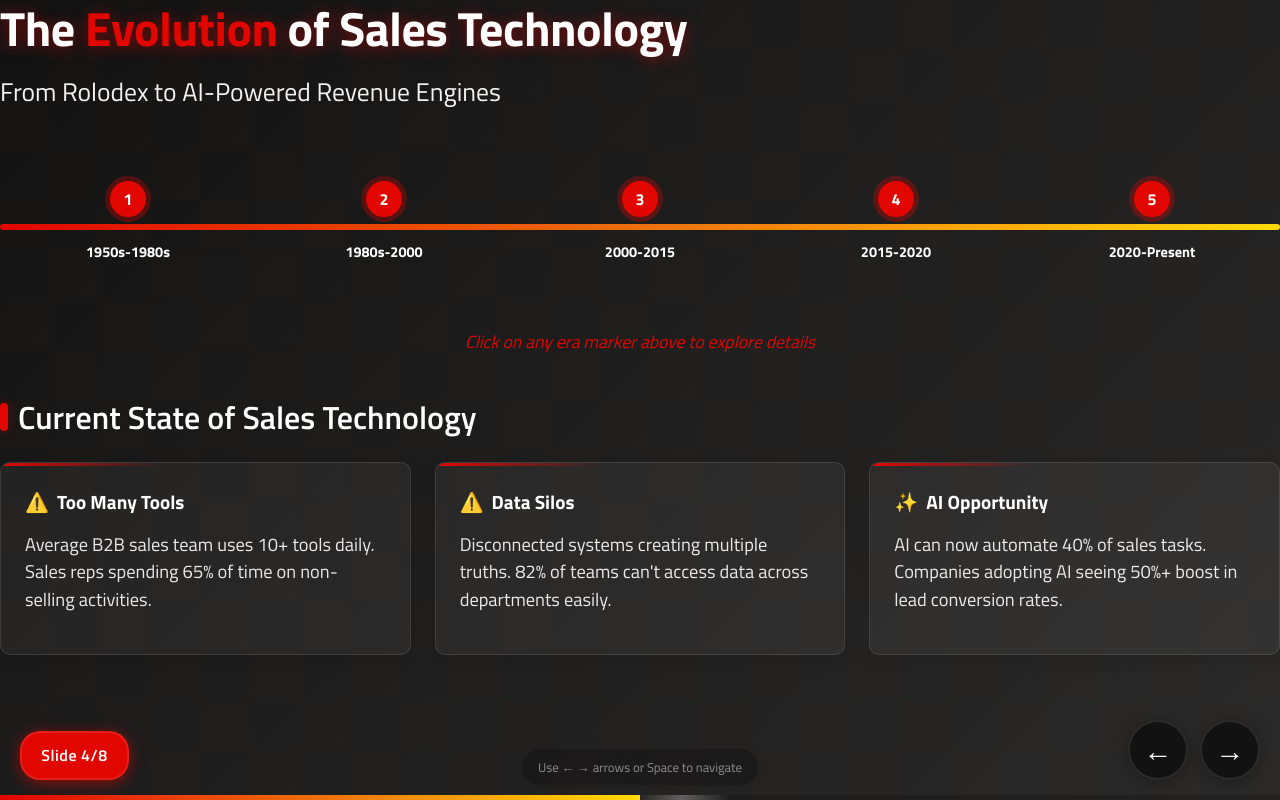
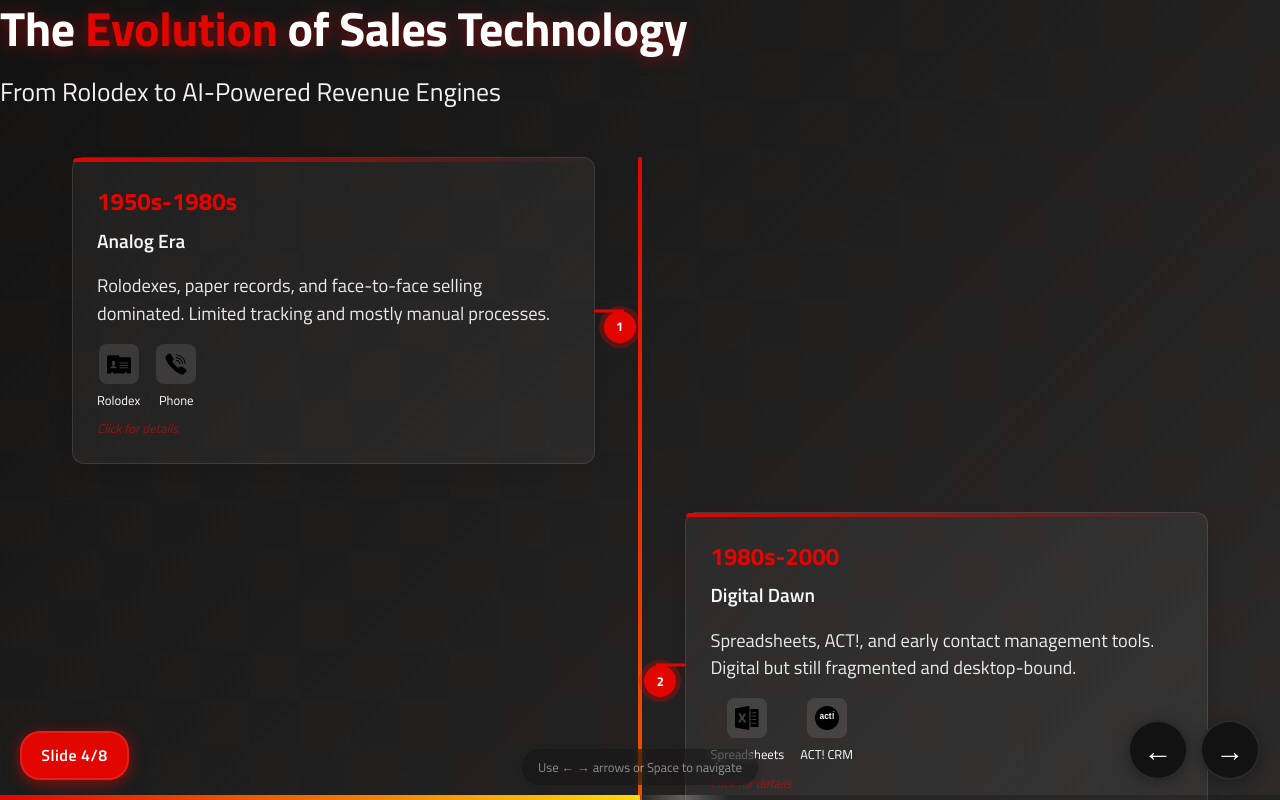
Before and after one commit to DrewRevelate/skills-github-pages, a Next.js app: page /slides/04-sales-tech-evolution in a window 1280 px wide. Built offline with nearby package versions, Linux system fonts and the light colour scheme.

Commit message:
Updated timeline with modern vertical design

```diff
--- a/pages/slides/04-sales-tech-evolution.js
+++ b/pages/slides/04-sales-tech-evolution.js
@@ -28,48 +28,63 @@ const SalesTechEvolution = () => {
   const eras = [
     {
       id: 'era1',
-      title: '1950s-1980s: Analog Era',
+      title: '1950s-1980s',
+      subtitle: 'Analog Era',
       description: 'Rolodexes, paper records, and face-to-face selling dominated. Limited tracking and mostly manual processes.',
       tools: [
         { name: 'Rolodex', icon: '/images/rolodex.svg' },
         { name: 'Phone', icon: '/images/phone.svg' }
-      ]
+      ],
+      icon: '📝',
+      quote: "The era of pen, paper, and manual processes"
     },
     {
       id: 'era2',
-      title: '1980s-2000: Digital Dawn',
+      title: '1980s-2000',
+      subtitle: 'Digital Dawn',
       description: 'Spreadsheets, ACT!, and early contact management tools. Digital but still fragmented and desktop-bound.',
       tools: [
         { name: 'Spreadsheets', icon: '/images/excel.svg' },
         { name: 'ACT! CRM', icon: '/images/act.svg' }
-      ]
+      ],
+      icon: '💾',
+      quote: "The first digital tools emerge but remain desktop-bound"
     },
     {
       id: 'era3',
-      title: '2000-2015: CRM Revolution',
+      title: '2000-2015',
+      subtitle: 'CRM Revolution',
       description: 'Salesforce.com launches cloud CRM. Data centralization, sales pipelines, and tracking become standard.',
       tools: [
         { name: 'Salesforce', icon: '/images/salesforce.svg' },
         { name: 'Oracle', icon: '/images/oracle.svg' }
-      ]
+      ],
+      icon: '☁️',
+      quote: "Cloud CRM transforms data accessibility and collaboration"
     },
     {
       id: 'era4',
-      title: '2015-2020: Sales Tech Explosion',
+      title: '2015-2020',
+      subtitle: 'Sales Tech Explosion',
       description: 'Specialized tools for every part of the sales process. Software proliferation leads to "app fatigue".',
       tools: [
         { name: 'HubSpot', icon: '/images/hubspot.svg' },
         { name: 'Gong', icon: '/images/gong.svg' }
-      ]
+      ],
+      icon: '🧩',
+      quote: "Specialized tools create powerful but fragmented stacks"
     },
     {
       id: 'era5',
-      title: '2020-Present: AI & RevOps Era',
+      title: '2020-Present',
+      subtitle: 'AI & RevOps Era',
       description: 'AI-driven insights, unified platforms, and cross-functional RevOps teams bring alignment and efficiency.',
       tools: [
         { name: 'AI', icon: '/images/gpt.svg' },
         { name: 'Cloud Integration', icon: '/images/cloud.svg' }
-      ]
+      ],
+      icon: '🤖',
+      quote: "AI and automation drive the next generation of sales"
     }
   ];
 
@@ -100,114 +115,230 @@ const SalesTechEvolution = () => {
 
           <motion.div
             className="timeline-container"
-            initial="hidden"
-            animate="visible"
-            variants={staggerContainer}
+            initial={{ opacity: 0 }}
+            animate={{ opacity: 1 }}
+            transition={{ duration: 0.8, delay: 0.3 }}
             style={{
-              margin: '2.5rem 0',
+              margin: '2rem 0 3rem',
+              position: 'relative',
+              padding: '0 20px'
+            }}
+          >
+            {/* Modern vertical timeline implementation */}
+            <div
+              style={{
+                maxWidth: '1200px',
+                margin: '0 auto',
                 position: 'relative'
               }}
             >
-            <div
-              className="timeline-track"
-              style={{
-                position: 'relative',
-                paddingTop: '2rem',
-                paddingBottom: '2rem'
-              }}
-            >
+              {/* Central timeline line */}
               <motion.div
-                className="timeline-line"
-                initial={{ width: 0 }}
-                animate={{ width: '100%' }}
-                transition={{ duration: 1.2, ease: "easeOut" }}
+                initial={{ height: 0 }}
+                animate={{ height: '100%' }}
+                transition={{ duration: 1.2, delay: 0.5 }}
                 style={{
                   position: 'absolute',
-                  top: '50%',
-                  left: 0,
-                  right: 0,
-                  height: '6px',
-                  background: 'linear-gradient(90deg, var(--racing-red), var(--accent-yellow))',
-                  transform: 'translateY(-50%)',
-                  borderRadius: '3px',
+                  left: '50%',
+                  top: 0,
+                  bottom: 0,
+                  width: '4px',
+                  background: 'linear-gradient(to bottom, var(--racing-red), var(--accent-yellow))',
+                  transform: 'translateX(-50%)',
+                  borderRadius: '4px',
                   zIndex: 1
                 }}
-              ></motion.div>
+              />
 
-              <motion.div
-                className="timeline-eras"
-                style={{
-                  display: 'flex',
-                  justifyContent: 'space-between',
-                  position: 'relative',
-                  zIndex: 2
-                }}
-              >
+              {/* Timeline entries */}
               {eras.map((era, index) => (
                 <motion.div
                   key={era.id}
-                    className={`timeline-era ${activeEra === era.id ? 'active' : ''}`}
-                    variants={{
-                      hidden: { opacity: 0, y: 30 },
-                      visible: {
-                        opacity: 1,
-                        y: 0,
-                        transition: { delay: 0.3 + (index * 0.1), duration: 0.5 }
-                      }
+                  initial={{ opacity: 0, y: 20 }}
+                  animate={{ opacity: 1, y: 0 }}
+                  transition={{ duration: 0.5, delay: 0.5 + (index * 0.2) }}
+                  style={{
+                    display: 'flex',
+                    justifyContent: index % 2 === 0 ? 'flex-start' : 'flex-end',
+                    position: 'relative',
+                    zIndex: 2,
+                    margin: '3rem 0',
+                    padding: '0 2rem'
                   }}
+                >
+                  {/* Timeline entry content */}
+                  <motion.div
+                    className={`timeline-entry ${activeEra === era.id ? 'active' : ''}`}
+                    whileHover={{ scale: 1.02, boxShadow: '0 10px 30px rgba(0,0,0,0.15)' }}
+                    onClick={() => setActiveEra(activeEra === era.id ? null : era.id)}
                     style={{
-                      flex: '1',
-                      textAlign: 'center',
-                      padding: '0 0.8rem',
-                      position: 'relative'
+                      background: activeEra === era.id ? 'rgba(225,6,0,0.1)' : 'rgba(255,255,255,0.05)',
+                      borderRadius: '12px',
+                      padding: '1.5rem',
+                      width: '46%',
+                      boxShadow: '0 5px 15px rgba(0,0,0,0.1)',
+                      border: activeEra === era.id ? '1px solid rgba(225,6,0,0.3)' : '1px solid rgba(255,255,255,0.1)',
+                      position: 'relative',
+                      cursor: 'pointer',
+                      transition: 'all 0.3s ease'
                     }}
-                    onClick={() => setActiveEra(activeEra === era.id ? null : era.id)}
                   >
+                    {/* Era marker dot connecting to timeline */}
                     <motion.div
-                      className="era-marker"
-                      whileHover={{ scale: 1.2, boxShadow: '0 0 0 8px rgba(225, 6, 0, 0.2)' }}
+                      whileHover={{ scale: 1.2 }}
                       animate={activeEra === era.id ?
                         { scale: 1.2, boxShadow: '0 0 0 8px rgba(225, 6, 0, 0.2)' } :
                         { scale: 1, boxShadow: '0 0 0 5px rgba(225, 6, 0, 0.3)' }
                       }
-                      transition={{ duration: 0.3 }}
                       style={{
-                        width: '36px',
-                        height: '36px',
+                        position: 'absolute',
+                        top: '50%',
+                        [index % 2 === 0 ? 'right' : 'left']: '-42px',
+                        width: '32px',
+                        height: '32px',
+                        borderRadius: '50%',
                         background: 'var(--racing-red)',
-                        borderRadius: '50%',
-                        margin: '0 auto 1.5rem',
-                        boxShadow: '0 0 0 5px rgba(225, 6, 0, 0.3)',
-                        cursor: 'pointer',
+                        transform: 'translateY(-50%)',
                         display: 'flex',
                         alignItems: 'center',
                         justifyContent: 'center',
                         color: 'white',
                         fontWeight: 'bold',
-                        fontSize: '1rem'
+                        fontSize: '0.8rem',
+                        zIndex: 10,
+                        boxShadow: '0 0 0 5px rgba(225, 6, 0, 0.3)'
                       }}
                     >
                       {index + 1}
                     </motion.div>
 
+                    {/* Timeline connector line from dot to content */}
                     <motion.div
-                      className="era-title"
+                      initial={{ width: 0 }}
+                      animate={{ width: '30px' }}
+                      transition={{ duration: 0.3, delay: 0.8 + (index * 0.2) }}
                       style={{
-                        fontSize: '0.9rem',
-                        fontWeight: 'bold',
-                        marginBottom: '0.5rem',
-                        color: activeEra === era.id ? 'var(--racing-red)' : 'white',
-                        transition: 'color 0.3s ease'
+                        position: 'absolute',
+                        top: '50%',
+                        [index % 2 === 0 ? 'right' : 'left']: '-30px',
+                        height: '3px',
+                        background: 'var(--racing-red)',
+                        transform: 'translateY(-50%)',
+                        zIndex: 3
+                      }}
+                    />
+
+                    {/* Year and title with colored top border */}
+                    <motion.div
+                      initial={{ width: 0 }}
+                      animate={{ width: '100%' }}
+                      transition={{ delay: 0.6 + (index * 0.2), duration: 0.8 }}
+                      style={{
+                        position: 'absolute',
+                        top: 0,
+                        left: 0,
+                        height: '4px',
+                        background: 'linear-gradient(90deg, var(--racing-red), transparent)',
+                        borderTopLeftRadius: '12px',
+                        borderTopRightRadius: '12px'
+                      }}
+                    />
+
+                    <motion.h3
+                      style={{
+                        fontSize: '1.5rem',
+                        color: 'white',
+                        marginBottom: '0.3rem',
+                        display: 'flex',
+                        alignItems: 'center',
+                        gap: '8px'
                       }}
                     >
-                      {era.title.split(':')[0]}
+                      <span style={{color: 'var(--racing-red)'}}>{era.title}</span>
+                    </motion.h3>
+
+                    <motion.div
+                      style={{
+                        fontSize: '1.2rem',
+                        fontWeight: '600',
+                        marginBottom: '1rem',
+                        color: 'var(--racing-silver)'
+                      }}
+                    >
+                      {era.subtitle}
+                    </motion.div>
+
+                    <p style={{ marginBottom: '1rem' }}>
+                      {era.description}
+                    </p>
+
+                    <motion.div
+                      style={{
+                        display: 'flex',
+                        gap: '1rem',
+                        marginBottom: '0.5rem'
+                      }}
+                    >
+                      {era.tools.map((tool, i) => (
+                        <motion.div
+                          key={i}
+                          whileHover={{ scale: 1.1 }}
+                          style={{
+                            display: 'flex',
+                            flexDirection: 'column',
+                            alignItems: 'center',
+                            gap: '0.4rem'
+                          }}
+                        >
+                          <div
+                            style={{
+                              width: '40px',
+                              height: '40px',
+                              background: 'rgba(255,255,255,0.1)',
+                              borderRadius: '8px',
+                              display: 'flex',
+                              alignItems: 'center',
+                              justifyContent: 'center',
+                              padding: '8px'
+                            }}
+                          >
+                            <img
+                              src={tool.icon}
+                              alt={tool.name}
+                              style={{
+                                width: '100%',
+                                height: '100%',
+                                objectFit: 'contain'
+                              }}
+                            />
+                          </div>
+                          <span style={{ fontSize: '0.8rem' }}>{tool.name}</span>
+                        </motion.div>
+                      ))}
+                    </motion.div>
+
+                    {!activeEra && (
+                      <motion.div
+                        initial={{ opacity: 0 }}
+                        animate={{ opacity: 0.6 }}
+                        transition={{ delay: 1 + (index * 0.2) }}
+                        style={{
+                          fontSize: '0.8rem',
+                          fontStyle: 'italic',
+                          marginTop: '0.5rem',
+                          color: 'var(--racing-red)'
+                        }}
+                      >
+                        Click for details
+                      </motion.div>
+                    )}
                   </motion.div>
                 </motion.div>
               ))}
+            </div>
           </motion.div>
-            </div>
 
-            <AnimatePresence mode="wait">
+          <AnimatePresence>
             {activeEra && (
               <motion.div
                 key={`detail-${activeEra}`}
@@ -221,66 +352,68 @@ const SalesTechEvolution = () => {
                   borderRadius: '10px',
                   boxShadow: '0 8px 25px rgba(0,0,0,0.2)',
                   border: '1px solid rgba(255,255,255,0.1)',
-                    marginTop: '2rem',
-                    position: 'relative'
+                  marginTop: '1rem',
+                  marginBottom: '2rem',
+                  position: 'relative',
+                  maxWidth: '900px',
+                  margin: '0 auto 2rem'
+                }}
+              >
+                {eras.map(era => era.id === activeEra && (
+                  <div key={`detail-content-${era.id}`} className="era-details">
+                    <div
+                      style={{
+                        display: 'flex',
+                        alignItems: 'flex-start',
+                        gap: '1.5rem'
                       }}
                     >
                       <motion.div
+                        initial={{ scale: 0 }}
+                        animate={{ scale: 1 }}
+                        transition={{ type: 'spring', stiffness: 300, damping: 15 }}
                         style={{
-                      position: 'absolute',
-                      top: '-15px',
-                      left: '50%',
-                      transform: 'translateX(-50%)',
-                      width: 0,
-                      height: 0,
-                      borderLeft: '15px solid transparent',
-                      borderRight: '15px solid transparent',
-                      borderBottom: '15px solid rgba(255,255,255,0.05)'
+                          fontSize: '4rem',
+                          lineHeight: 1,
+                          marginTop: '-0.5rem'
                         }}
-                  />
+                      >
+                        {era.icon}
+                      </motion.div>
 
-                  {eras.map(era => era.id === activeEra && (
-                    <div key={`content-${era.id}`} className="era-details">
+                      <div>
                         <h3
                           style={{
                             fontSize: '1.6rem',
-                          marginBottom: '1rem',
+                            marginBottom: '0.5rem',
                             color: 'var(--racing-red)',
-                          display: 'flex',
-                          alignItems: 'center',
-                          gap: '10px'
                           }}
                         >
-                        {era.title}
+                          {era.title}: {era.subtitle}
                         </h3>
 
-                      <div
-                        style={{
-                          display: 'flex',
-                          gap: '2rem',
-                          alignItems: 'center'
-                        }}
-                      >
-                        <div style={{ flex: 2 }}>
-                          <p style={{ fontSize: '1.1rem', lineHeight: 1.5 }}>
-                            {era.description}
+                        <p style={{
+                          fontSize: '1.1rem',
+                          lineHeight: 1.5,
+                          fontStyle: 'italic',
+                          marginBottom: '1rem'
+                        }}>
+                          "{era.quote}"
                         </p>
 
                         <div
                           style={{
-                              marginTop: '1.5rem',
                             background: 'rgba(0,0,0,0.2)',
                             padding: '1.2rem',
                             borderRadius: '8px',
-                              border: '1px solid rgba(255,255,255,0.05)'
+                            marginTop: '1rem'
                           }}
                         >
-                            <h4 style={{ marginBottom: '0.8rem', fontSize: '1.1rem' }}>Key Technologies:</h4>
                           <div
                             style={{
                               display: 'flex',
-                                flexWrap: 'wrap',
-                                gap: '1.5rem'
+                              gap: '1.5rem',
+                              flexWrap: 'wrap'
                             }}
                           >
                             {era.tools.map((tool, i) => (
@@ -324,122 +457,26 @@ const SalesTechEvolution = () => {
                           </div>
                         </div>
                       </div>
+                    </div>
+                  </div>
+                ))}
 
                 <motion.div
                   style={{
-                            flex: 1,
-                            display: 'flex',
-                            justifyContent: 'center',
-                            alignItems: 'center'
+                    textAlign: 'center',
+                    marginTop: '1.5rem',
+                    fontStyle: 'italic',
+                    color: 'rgba(255,255,255,0.7)'
                   }}
-                          initial={{ opacity: 0, x: 20 }}
-                          animate={{ opacity: 1, x: 0 }}
-                          transition={{ delay: 0.4, duration: 0.6 }}
+                  initial={{ opacity: 0 }}
+                  animate={{ opacity: 1 }}
+                  transition={{ delay: 0.6 }}
                 >
-                          {activeEra === 'era1' && (
-                            <div style={{ textAlign: 'center' }}>
-                              <div style={{
-                                fontSize: '5rem',
-                                color: 'var(--racing-red)',
-                                opacity: 0.7,
-                                marginBottom: '1rem'
-                              }}>
-                                📝
-                              </div>
-                              <div style={{ fontSize: '1.1rem', fontStyle: 'italic' }}>
-                                "The era of pen, paper, and manual processes"
-                              </div>
-                            </div>
-                          )}
-
-                          {activeEra === 'era2' && (
-                            <div style={{ textAlign: 'center' }}>
-                              <div style={{
-                                fontSize: '5rem',
-                                color: 'var(--racing-red)',
-                                opacity: 0.7,
-                                marginBottom: '1rem'
-                              }}>
-                                💾
-                              </div>
-                              <div style={{ fontSize: '1.1rem', fontStyle: 'italic' }}>
-                                "The first digital tools emerge but remain desktop-bound"
-                              </div>
-                            </div>
-                          )}
-
-                          {activeEra === 'era3' && (
-                            <div style={{ textAlign: 'center' }}>
-                              <div style={{
-                                fontSize: '5rem',
-                                color: 'var(--racing-red)',
-                                opacity: 0.7,
-                                marginBottom: '1rem'
-                              }}>
-                                ☁️
-                              </div>
-                              <div style={{ fontSize: '1.1rem', fontStyle: 'italic' }}>
-                                "Cloud CRM transforms data accessibility and collaboration"
-                              </div>
-                            </div>
-                          )}
-
-                          {activeEra === 'era4' && (
-                            <div style={{ textAlign: 'center' }}>
-                              <div style={{
-                                fontSize: '5rem',
-                                color: 'var(--racing-red)',
-                                opacity: 0.7,
-                                marginBottom: '1rem'
-                              }}>
-                                🧩
-                              </div>
-                              <div style={{ fontSize: '1.1rem', fontStyle: 'italic' }}>
-                                "Specialized tools create powerful but fragmented stacks"
-                              </div>
-                            </div>
-                          )}
-
-                          {activeEra === 'era5' && (
-                            <div style={{ textAlign: 'center' }}>
-                              <div style={{
-                                fontSize: '5rem',
-                                color: 'var(--racing-red)',
-                                opacity: 0.7,
-                                marginBottom: '1rem'
-                              }}>
-                                🤖
-                              </div>
-                              <div style={{ fontSize: '1.1rem', fontStyle: 'italic' }}>
-                                "AI and automation drive the next generation of sales"
-                              </div>
-                            </div>
-                          )}
+                  Click on any era again to close details
                 </motion.div>
-                      </div>
-                    </div>
-                  ))}
               </motion.div>
             )}
           </AnimatePresence>
-
-            {!activeEra && (
-              <motion.div
-                initial={{ opacity: 0 }}
-                animate={{ opacity: 1 }}
-                transition={{ delay: 1.5, duration: 0.6 }}
-                style={{
-                  marginTop: '1.5rem',
-                  textAlign: 'center',
-                  color: 'var(--racing-red)',
-                  fontSize: '1.1rem',
-                  fontStyle: 'italic'
-                }}
-              >
-                Click on any era marker above to explore details
-              </motion.div>
-            )}
-          </motion.div>
 
           <motion.div
             className="current-state"
@@ -447,7 +484,7 @@ const SalesTechEvolution = () => {
             animate={{ opacity: 1, y: 0 }}
             transition={{ delay: 1.2, duration: 0.8 }}
             style={{
-              marginTop: '2.5rem'
+              marginTop: '2rem'
             }}
           >
             <h3 className="secondary-heading">Current State of Sales Technology</h3>
```
Lines whose indentation alone changed are shown as unchanged.
